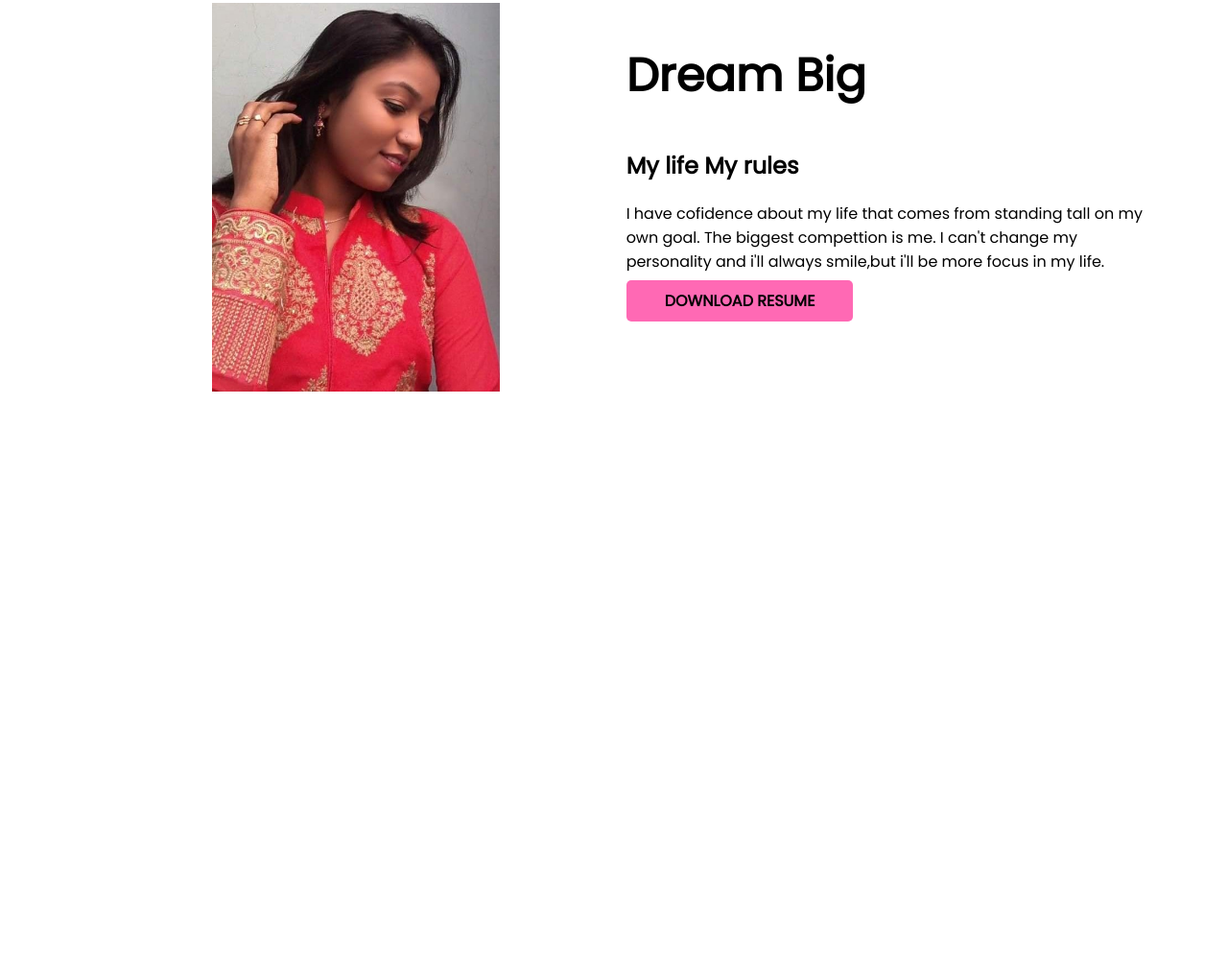
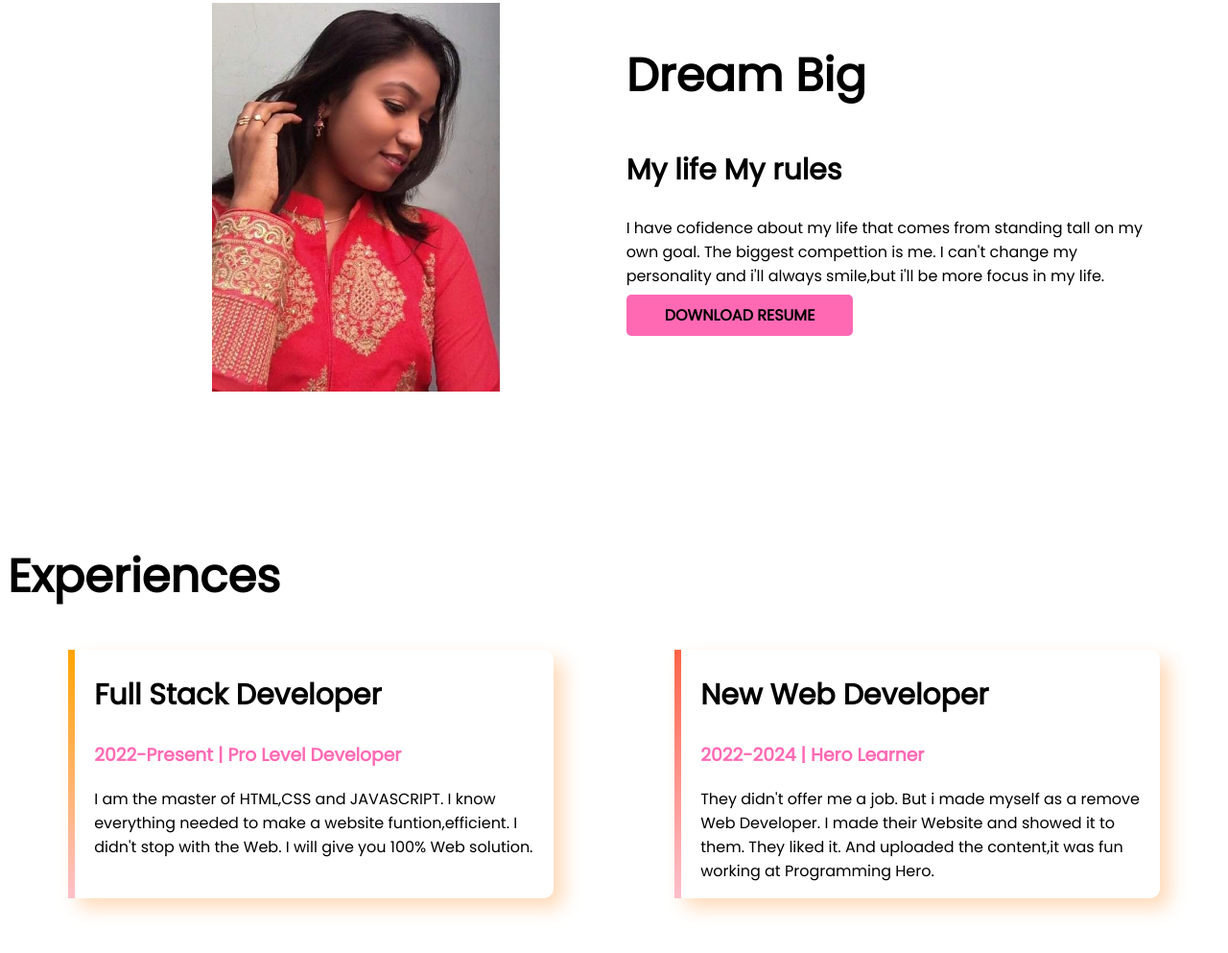
Before and after one commit to Tithi23/developer-portfolio, a plain HTML site: page index.html in a window 1280 px wide. Shown: the part 557-1550 px from the top of the page at 96% size. Before the commit the page ends 1122 px from the top, so only its background shows below. Drawn offline with Linux system fonts and the light colour scheme.

```diff
--- a/index.html
+++ b/index.html
@@ -14,7 +14,7 @@
 </head>
 
 <body>
-    <section>
+    <section class="flexible-container">
         <div>
             <h1 class="half-width">Welcome To</h1>
             <h1><span class="hotpink">Sushmita Tithi</span> Web Site.</h1>
@@ -27,7 +27,7 @@
             <img src="images/me.7.jpg" alt="">
         </div>
     </section>
-    <section class="dream big">
+    <section class="dream big flexible-container">
         <div class="half-width img">
             <img src="images/me.2 (2).jpg" alt="">
         </div>
@@ -39,6 +39,25 @@
             <a class="link-button" target="_blank">DOWNLOAD RESUME</a>
         </div>
     </section>
+    <section class="experience-area">
+        <h1>Experiences</h1>
+        <div class="flexible-container">
+            <div id="full-stack-experience" class="experience-item">
+                <h2>Full Stack Developer</h2>
+                <h3 class="hotpink ">2022-Present | Pro Level Developer</h3>
+                <p>I am the master of HTML,CSS and JAVASCRIPT. I know everything needed to make a website
+                    funtion,efficient.
+                    I didn't stop with the Web. I will give you 100% Web solution.</p>
+            </div>
+            <div id="web-dev-experience" class="experience-item">
+                <h2>New Web Developer</h2>
+                <h3 class="hotpink">2022-2024 | Hero Learner</h3>
+                <p>They didn't offer me a job. But i made myself as a remove Web Developer. I made their Website and
+                    showed
+                    it to them. They liked it. And uploaded the content,it was fun working at Programming Hero.</p>
+            </div>
+        </div>
+    </section>
 </body>
 
 </html>
--- a/style.css
+++ b/style.css
@@ -4,10 +4,13 @@ body{
 h1{
     font-size: 48px;
 }
+h2{
+    font-size: 30px;
+}
 .hotpink{
     color: hotpink;
 }
-section{
+.flexible-container{
     display: flex;
     margin-bottom: 150px;
 }
@@ -27,3 +30,21 @@ section{
     font-weight: 700;
     border-radius: 5px;
 }
+.experience-item{
+    width: 40%;
+    margin-left: 5%;
+    margin-right: 5%;
+    padding-left: 20px;
+    border-radius: 10px;
+    box-shadow: 10px 10px 20px peachpuff;
+}
+#web-dev-experience{
+    border-left: 7px solid;
+    border-image: linear-gradient(tomato,pink);
+    border-image-slice: 1;
+}
+#full-stack-experience{
+    border-left: 7px solid;
+    border-image: linear-gradient(orange,pink);
+    border-image-slice: 1;
+}
```
Also changed, not shown: images/me.1.jpg (deleted), images/me.2 .jpg (deleted), images/me.4.jpg (deleted), images/me.8.jpg (deleted), insta2.messenger.jpg.png (deleted), messerger 2.png (deleted), 1 other file.
